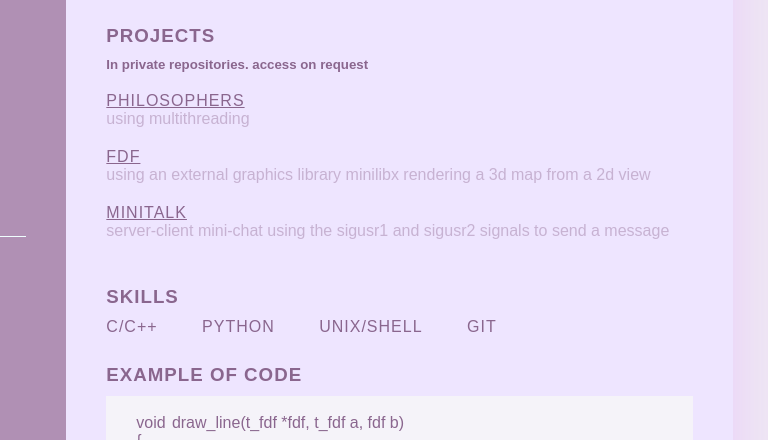
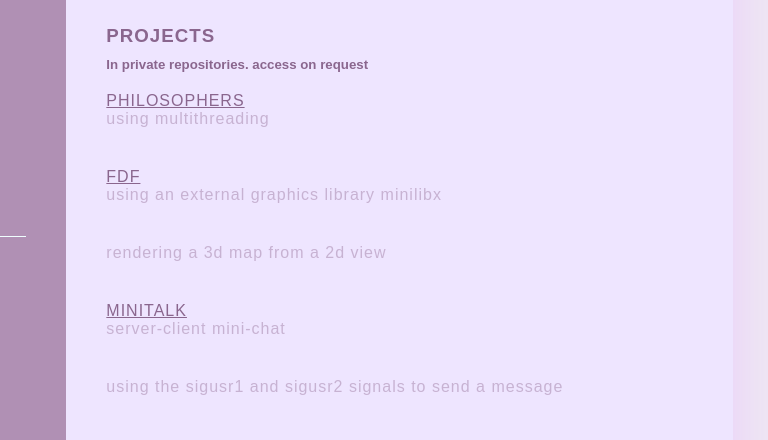
Before and after one commit to mjnslf/rsschool-cv, a plain HTML site: page index.html in a window 1280 px wide. Shown: the part 219-659 px from the top of the page, 407-1175 px from the left. Drawn offline with Linux system fonts and the light colour scheme.

Commit message:
fix: fix the elements tht not allowded as child element

```diff
--- a/index.html
+++ b/index.html
@@ -83,13 +83,13 @@
                 <h5>In private repositories. access on request</h5>
                 <ul>
                     <li> <a href="https://github.com/mjnslf/Philosophers" aria-label="English">Philosophers</a></li>
-                    <span class="description">Using multithreading</span>
+                    <p class="description">Using multithreading</p>
                     <li> <a href="https://github.com/mjnslf/42_FDF" aria-label="English">FDF</a></li>
-                    <span class="description">Using an external graphics library Minilibx</span>
-                    <span class="description">Rendering a 3D map from a 2D view</span>
+                    <p class="description">Using an external graphics library Minilibx</p>
+                    <p class="description">Rendering a 3D map from a 2D view</p>
                     <li> <a href="https://github.com/mjnslf/Minitalk" aria-label="English">Minitalk</a></li>
-                    <span class="description">Server-client mini-chat</span>
-                    <span class="description">Using the SIGUSR1 and SIGUSR2 signals to send a message</span>
+                    <p class="description">Server-client mini-chat</p>
+                    <p class="description">Using the SIGUSR1 and SIGUSR2 signals to send a message</p>
                 </ul>
                 <br>
                 <br>
```
